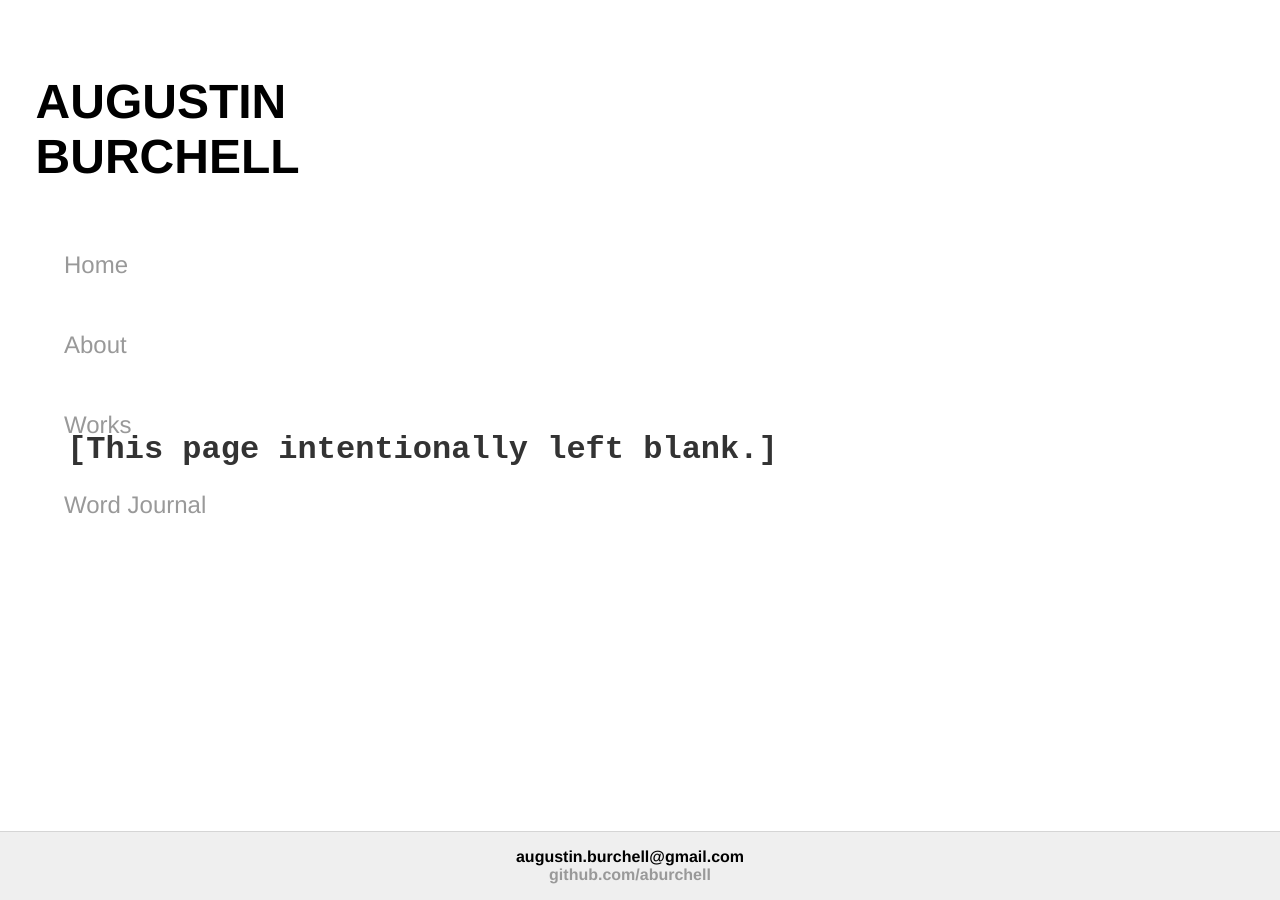
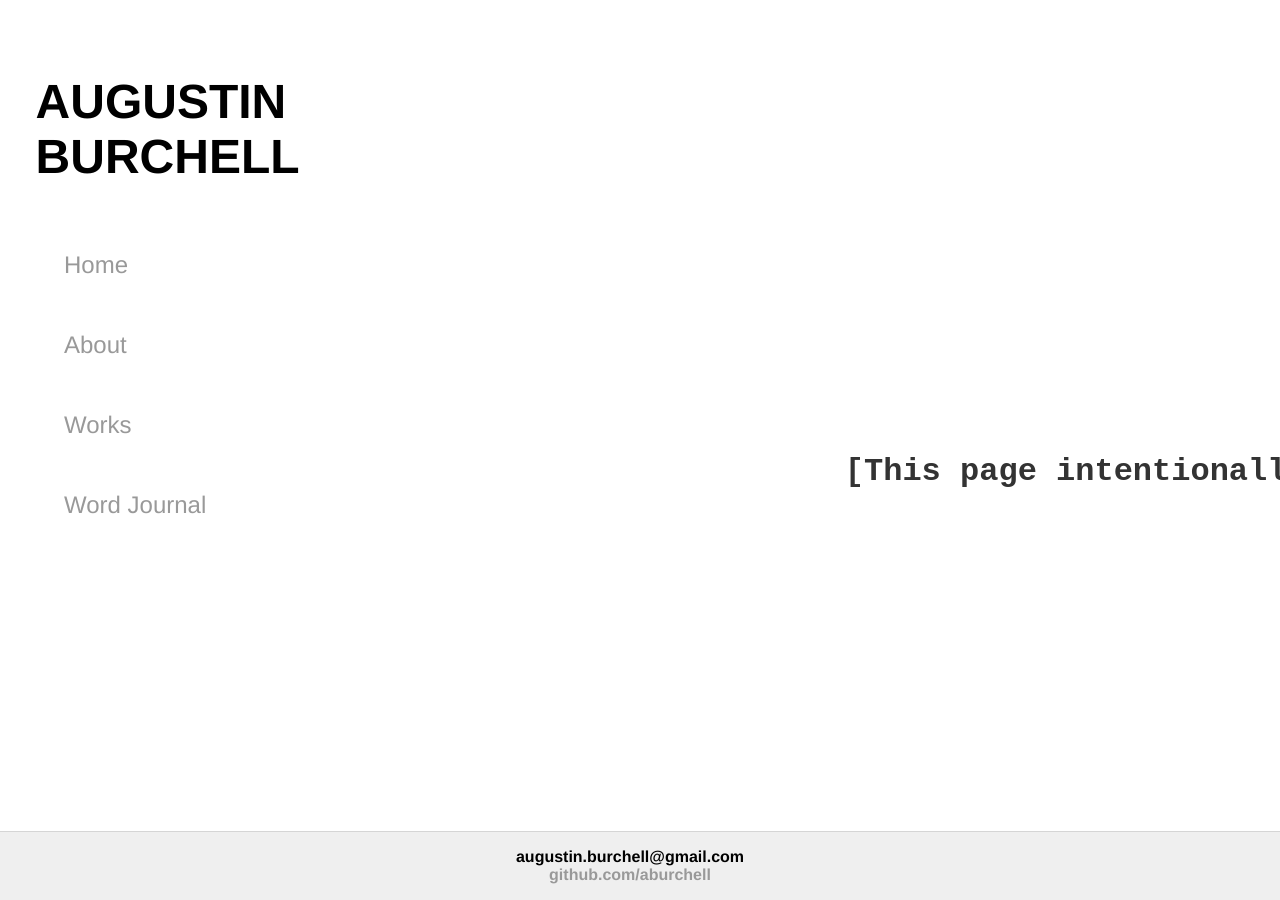
Before and after one commit to aburchell/aburchell.github.io, a Jekyll site: the page built from index.html, in a window 1280 px wide. Built offline with Jekyll 4.4.1, drawn with Linux system fonts in a browser that asks for light colours.

Commit message:
Moving home page stuff around

```diff
--- a/css/main.css
+++ b/css/main.css
@@ -87,8 +87,8 @@ ul.posts li {
 #leftBlank {
   position: fixed;
   top: 50%;
-  left: 33%;
-  transform: translate(-50%, -50%);
+  left: 66%;
+  /*transform: translate(-50%, -50%);*/
   font-family: monospace, 'Courier New';
   font-size: 2.0rem;
   font-weight: bold;
```
